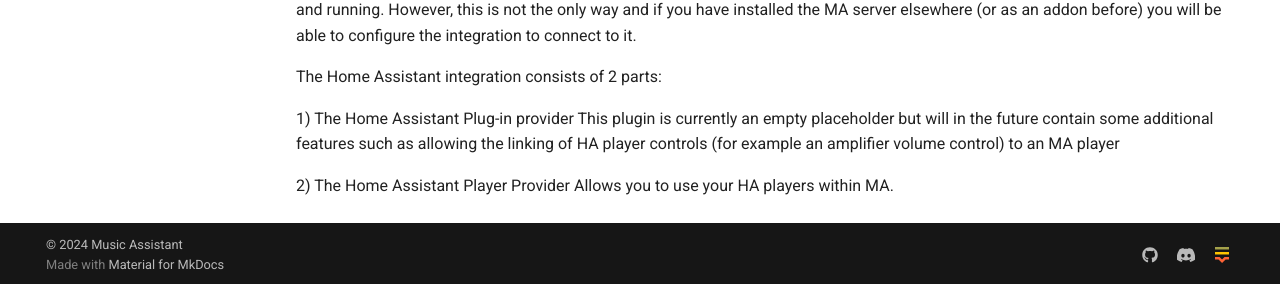
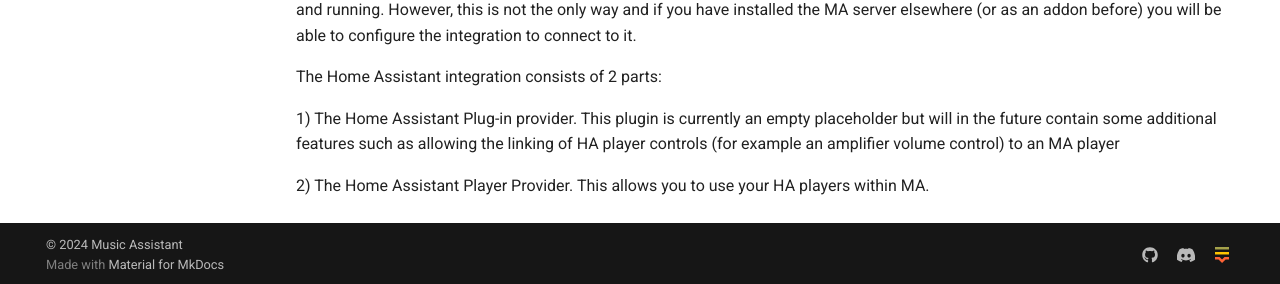
Before and after one commit to pwbriggs/music-assistant.github.io, an MkDocs documentation site: the page built from docs/integration/index.md, in a window 1280 px wide and 1016 px high. Shown: the part 729-1013 px from the top of the window. Built offline with MkDocs 1.6.1 and Material for MkDocs 9.7.7, drawn with Linux system fonts in a browser that asks for light colours.

Commit message:
Minor formatting improvement

```diff
--- a/docs/integration/index.md
+++ b/docs/integration/index.md
@@ -17,8 +17,6 @@
 
 The Home Assistant integration consists of 2 parts:
 
-1) The Home Assistant Plug-in provider
-This plugin is currently an empty placeholder but will in the future contain some additional features such as allowing the linking of HA player controls (for example an amplifier volume control) to an MA player
+1) The Home Assistant Plug-in provider. This plugin is currently an empty placeholder but will in the future contain some additional features such as allowing the linking of HA player controls (for example an amplifier volume control) to an MA player
 
-2) The Home Assistant Player Provider
-Allows you to use your HA players within MA.
+2) The Home Assistant Player Provider. This allows you to use your HA players within MA.
```
